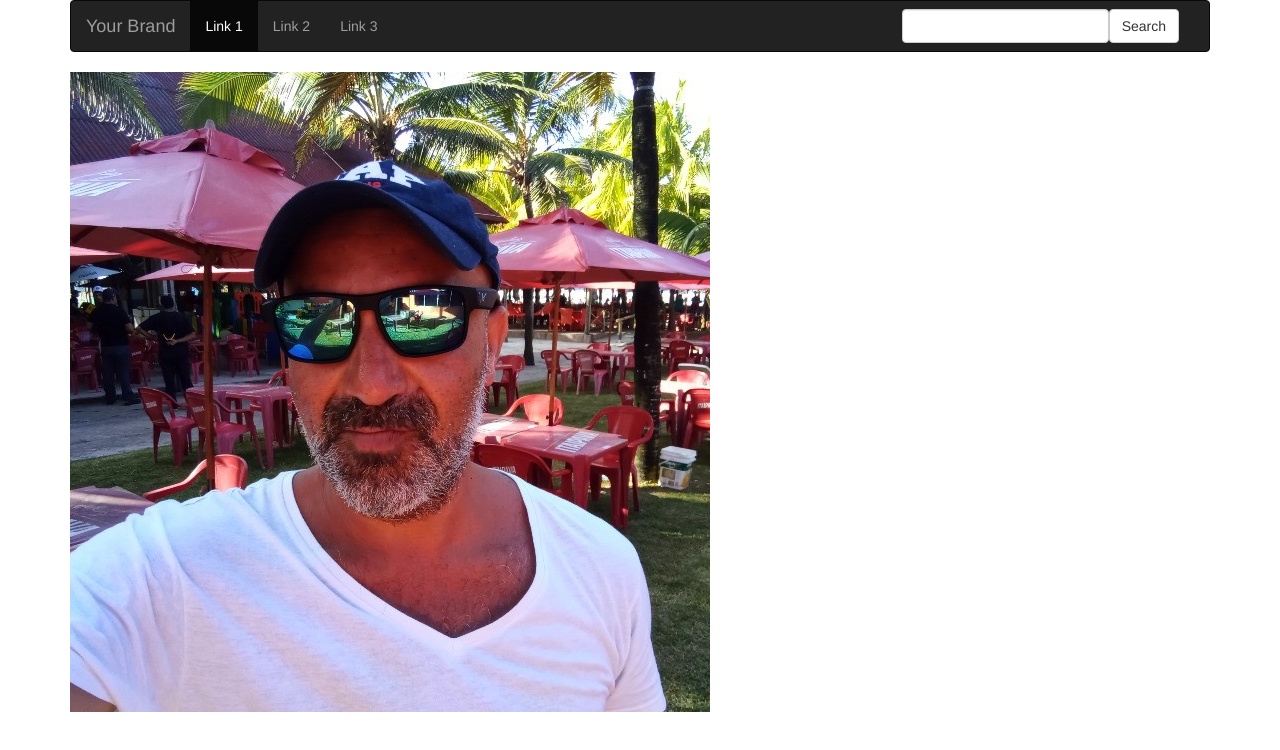
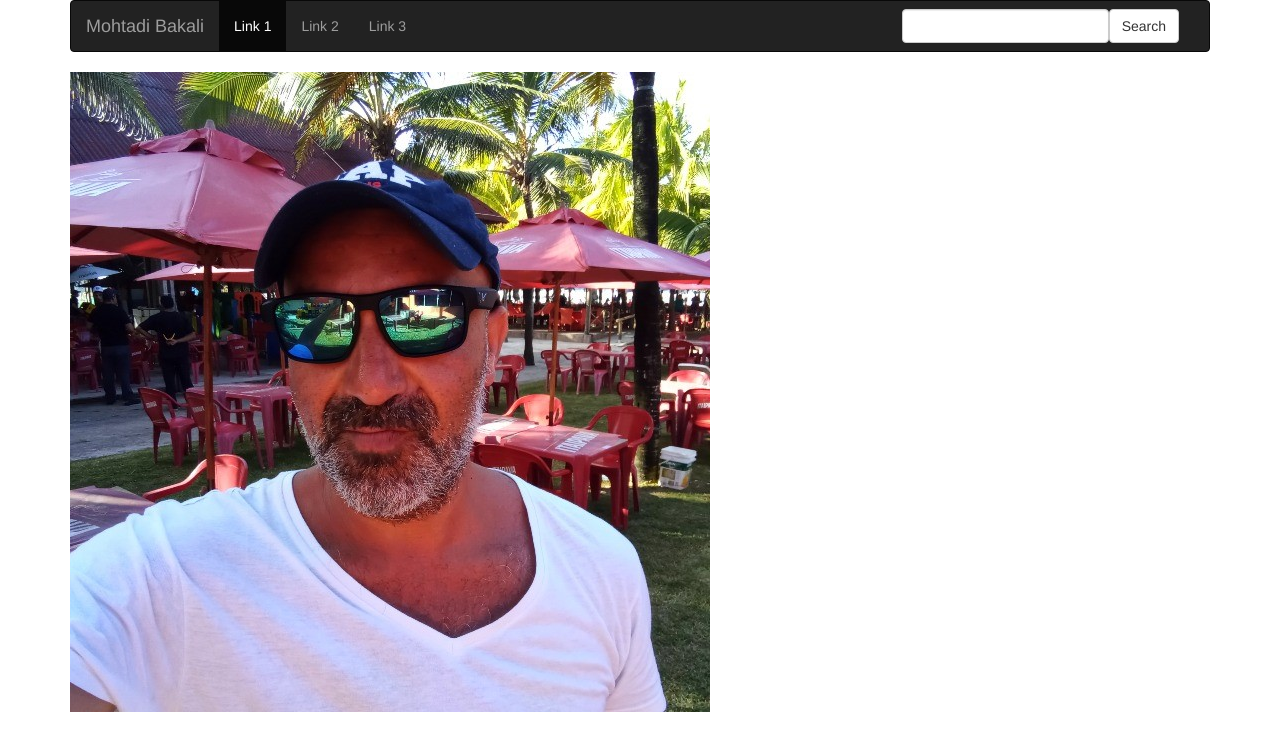
Before and after one commit to tedybak/demo-deploy, an Angular app: page / in a window 1280 px wide. Shown: the top 750 px of the page. Built offline with nearby package versions, Linux system fonts and the light colour scheme.

Commit message:
in progress

```diff
--- a/src/app/app.component.html
+++ b/src/app/app.component.html
@@ -1,6 +1,6 @@
 <div class="container">
     <app-navbar></app-navbar>
-    <img src="/assets/img/mifoto.jpg">
-</div>
+    <img src="/assets/img/mifoto.jpg" class="img-responsive" alt="Tedy Bakali">
+ </div>
 
 <router-outlet></router-outlet>
--- a/src/app/navbar/navbar.component.html
+++ b/src/app/navbar/navbar.component.html
@@ -9,7 +9,7 @@
     <span class="icon-bar"></span>
     <span class="icon-bar"></span>
     </button>
-    <a class="navbar-brand" href="#">Your Brand</a>
+    <a class="navbar-brand" href="#">Mohtadi Bakali</a>
     </div>
 
     <!-- COLLAPSIBLE NAVBAR -->
```
